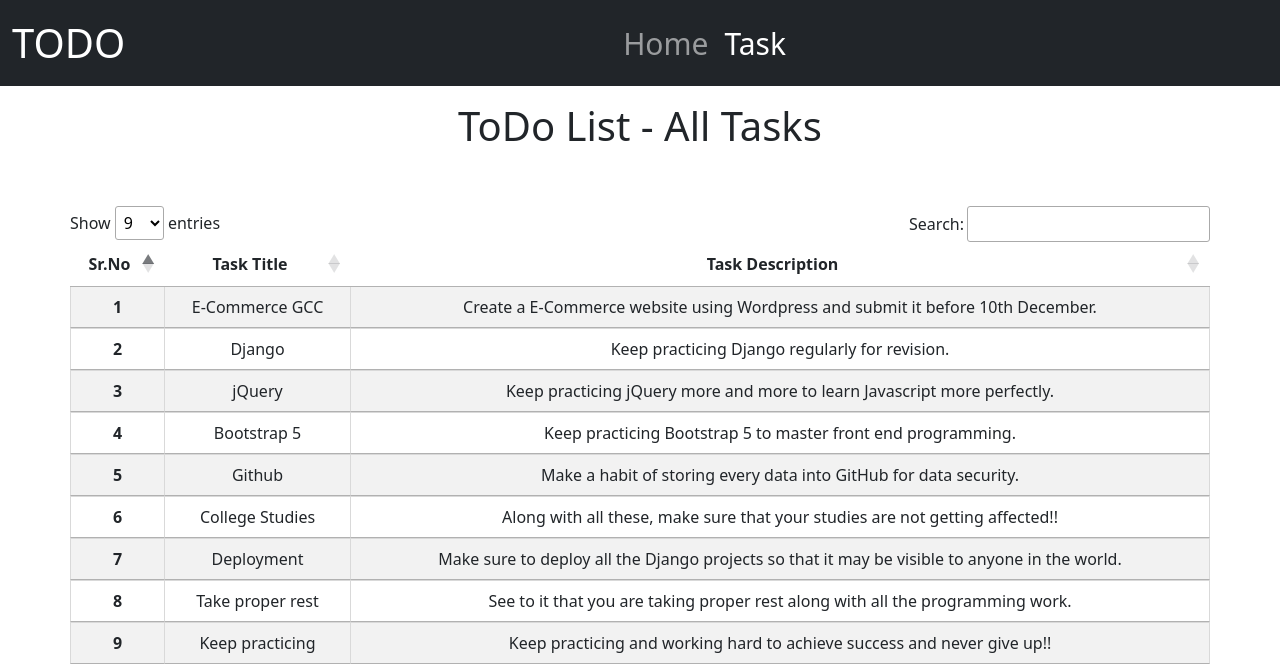
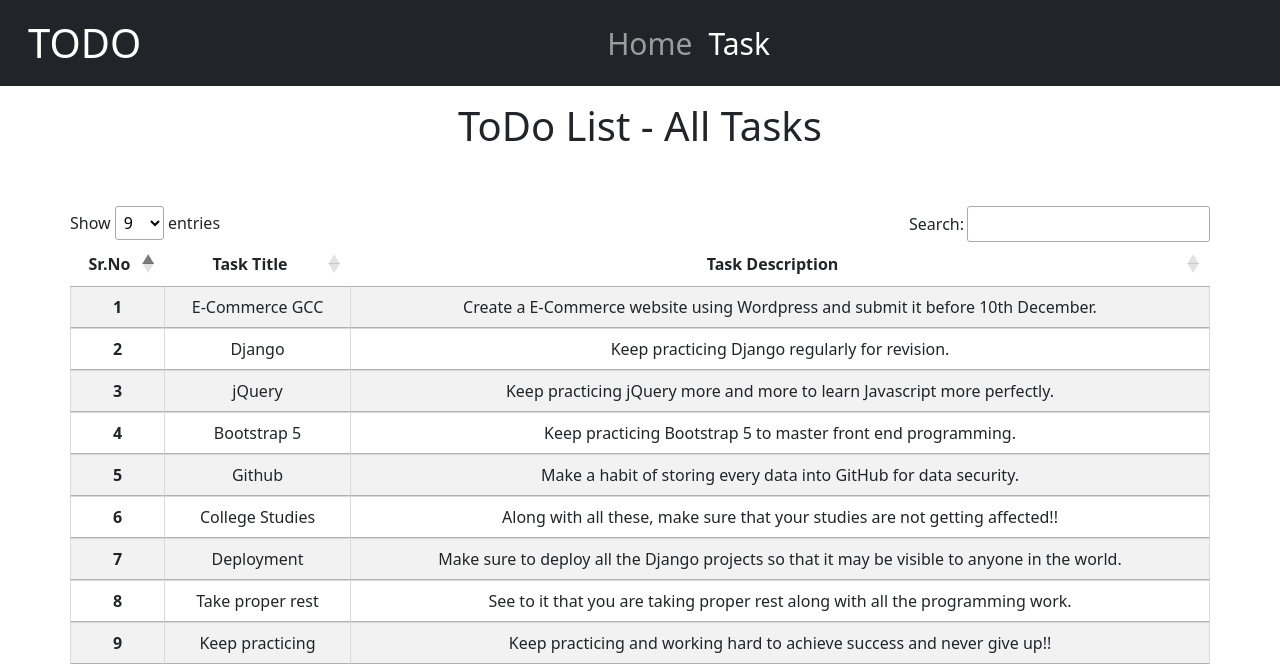
Before and after one commit to pratyush770/ToDo-List, a Django app: page /tasks in a window 1280 px wide. Shown: the top 664 px of the page. Run offline with Django 4.2, Linux system fonts and the light colour scheme; data comes from the database, SQL or seed files in the repository; some libraries are stand-ins or nearby versions.

Commit message:
first commit

```diff
--- a/template/index.html
+++ b/template/index.html
@@ -14,7 +14,7 @@
 <body>
   <nav class="navbar navbar-expand-lg navbar-dark">
     <div class="container-fluid">
-      <a class="navbar-brand" href="/">TODO</a>
+      <a class="navbar-brand ms-3" href="/">TODO</a>
       <button class="navbar-toggler" type="button" data-bs-toggle="collapse" data-bs-target="#navbarSupportedContent"
         aria-controls="navbarSupportedContent" aria-expanded="false" aria-label="Toggle navigation">
         <span class="navbar-toggler-icon"></span>
@@ -25,13 +25,11 @@
             <a class="nav-link active" aria-current="page" href="/">Home</a>
           </li>
           <li class="nav-item">
-            <a class="nav-link " href="/tasks">Task</a>
+            <a class="nav-link" style="margin-right: 64px;" href="/tasks">Task</a>
           </li>
         </ul>
       </div>
     </div>
-    /
-  </nav>
   </nav>
   {% if success %}
   <div class="alert alert-info alert-dismissible fade show text-center" role="alert">
--- a/template/tasks.html
+++ b/template/tasks.html
@@ -16,8 +16,8 @@
 
 <body>
   <nav class="navbar navbar-expand-lg navbar-dark">
-    <div class="container-fluid ">
-      <a class="navbar-brand" href="/">TODO</a>
+    <div class="container-fluid">
+      <a class="navbar-brand ms-3" href="/">TODO</a>
       <button class="navbar-toggler" type="button" data-bs-toggle="collapse" data-bs-target="#navbarSupportedContent"
         aria-controls="navbarSupportedContent" aria-expanded="false" aria-label="Toggle navigation">
         <span class="navbar-toggler-icon"></span>
@@ -25,10 +25,10 @@
       <div class="collapse navbar-collapse justify-content-center" id="navbarSupportedContent">
         <ul class="navbar-nav">
           <li class="nav-item">
-            <a class="nav-link" aria-current="page" href="/">Home</a>
+            <a class="nav-link " aria-current="page" href="/">Home</a>
           </li>
           <li class="nav-item">
-            <a class="nav-link active" href="/tasks">Task</a>
+            <a class="nav-link me-5 active " href="/tasks">Task</a>
           </li>
         </ul>
       </div>
```
